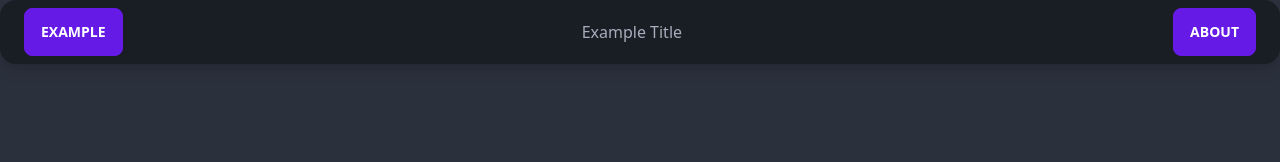
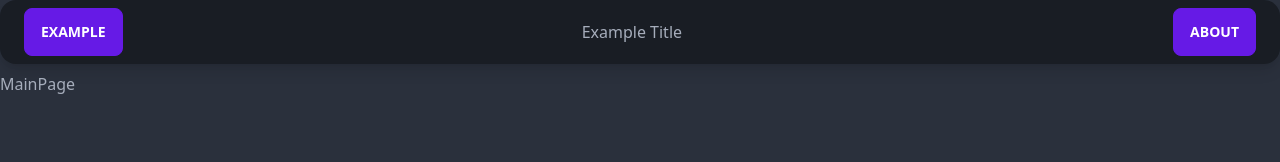
Before and after one commit to jwatts777/svelte-front-end, a SvelteKit app: page /Drawer in a window 1280 px wide. Shown: the top 162 px of the page. Built offline with nearby package versions, Linux system fonts and the light colour scheme.

Commit message:
Fixing Some Extraneous Issues

```diff
--- a/src/routes/Drawer/+page.svelte
+++ b/src/routes/Drawer/+page.svelte
@@ -1,5 +1,6 @@
 <script>
 	import NavBar from '../NavBar/+page.svelte';
+	import MainPage from '../MainPage/page.svelte';
 
 	let exampleButtonOne = 'Your Website'
 	let exampleButtonTwo = 'Your Svelte Project'
@@ -11,6 +12,7 @@
 	<div class="drawer-content">
 		<!-- Page content here -->
 		<NavBar />
+		<MainPage></MainPage>
 
 
 
--- /dev/null
+++ b/src/routes/MainPage/page.svelte
@@ -0,0 +1 @@
+<h1>MainPage</h1>
```
